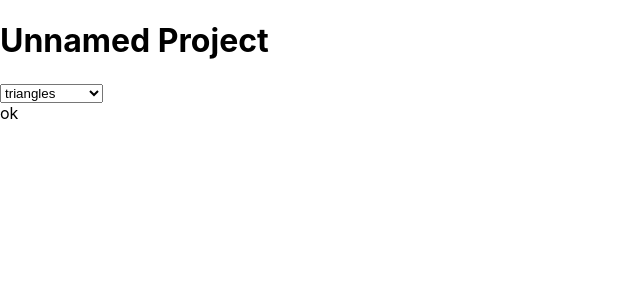
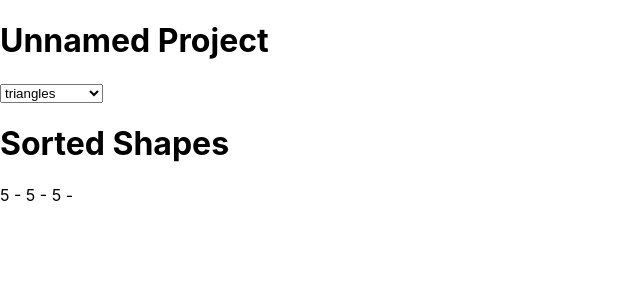
Before and after one commit to ChristopherDalziel/83489-2, a React (Create React App) app: page / in a window 1280 px wide. Shown: the top 300 px of the page, without its empty margins (0-640 px from the left). Built offline with nearby package versions, Linux system fonts and the light colour scheme.

Commit message:
Removed extra ShapeListItem from displaying empty all the time

```diff
--- a/src/components/ShapesList.js
+++ b/src/components/ShapesList.js
@@ -7,16 +7,18 @@ import sortShapes from "../selectors/shapes";
 const ShapeList = (props) => {
   console.log("shapes list =>", props.shapes);
 
-  return <div>ok</div>;
+  return (
+    <div>
+      <>
+        <h1>Sorted Shapes</h1>
+        {props.shapes.map((shape) => {
+          console.log("this is a shape", shape);
+          return <ShapeListItem {...shape} />;
+        })}{" "}
+      </>
+    </div>
+  );
 };
-// <div>
-//   <h1>Sorted Shapes</h1>
-//   <ShapeListItem />
-//   {props.shapes.map((shape) => {
-//     console.log("this is a shape", shape);
-//     return <ShapeListItem {...shape} />;
-//   })}
-// </div>
 
 const mapStateToProps = (state) => {
   return {
```
